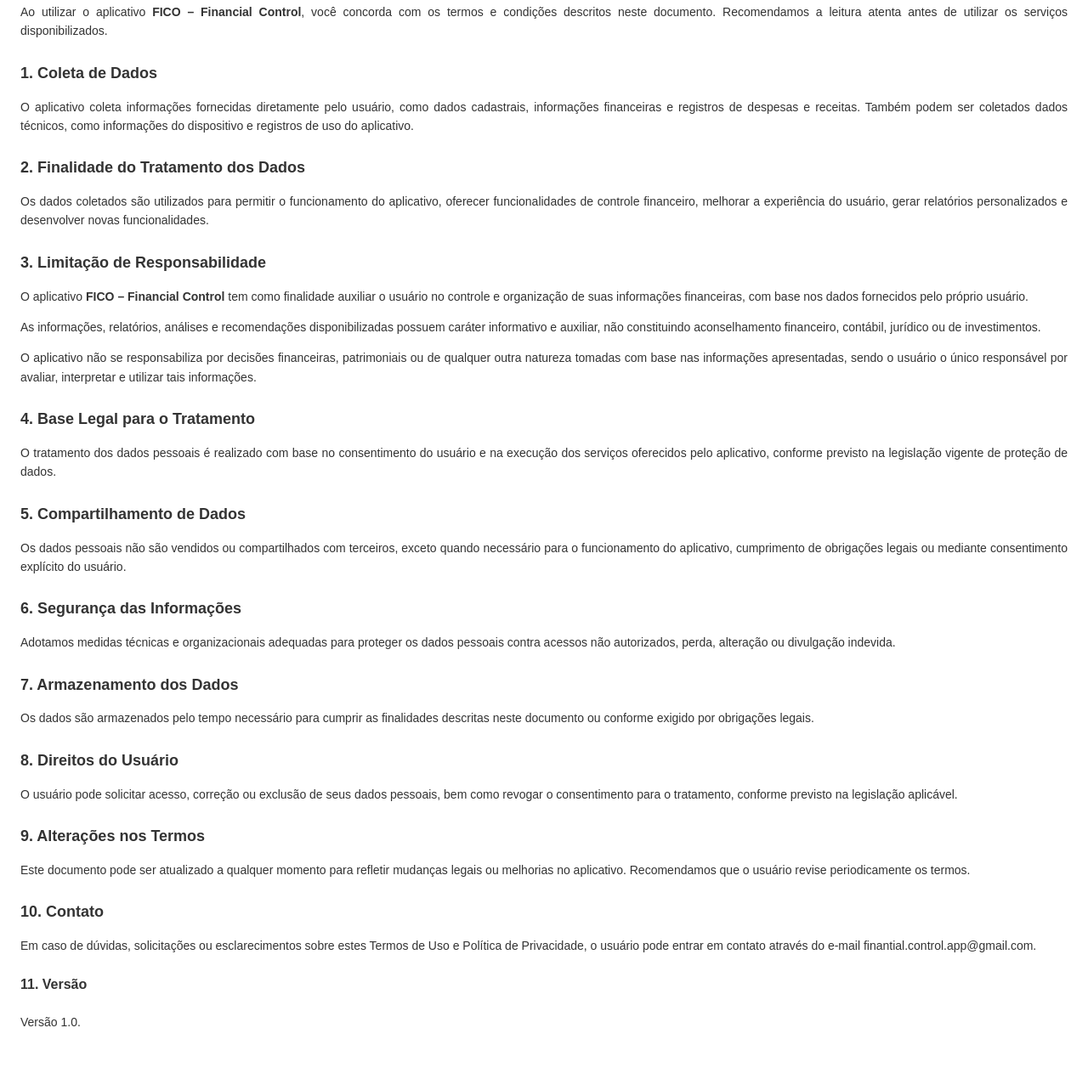
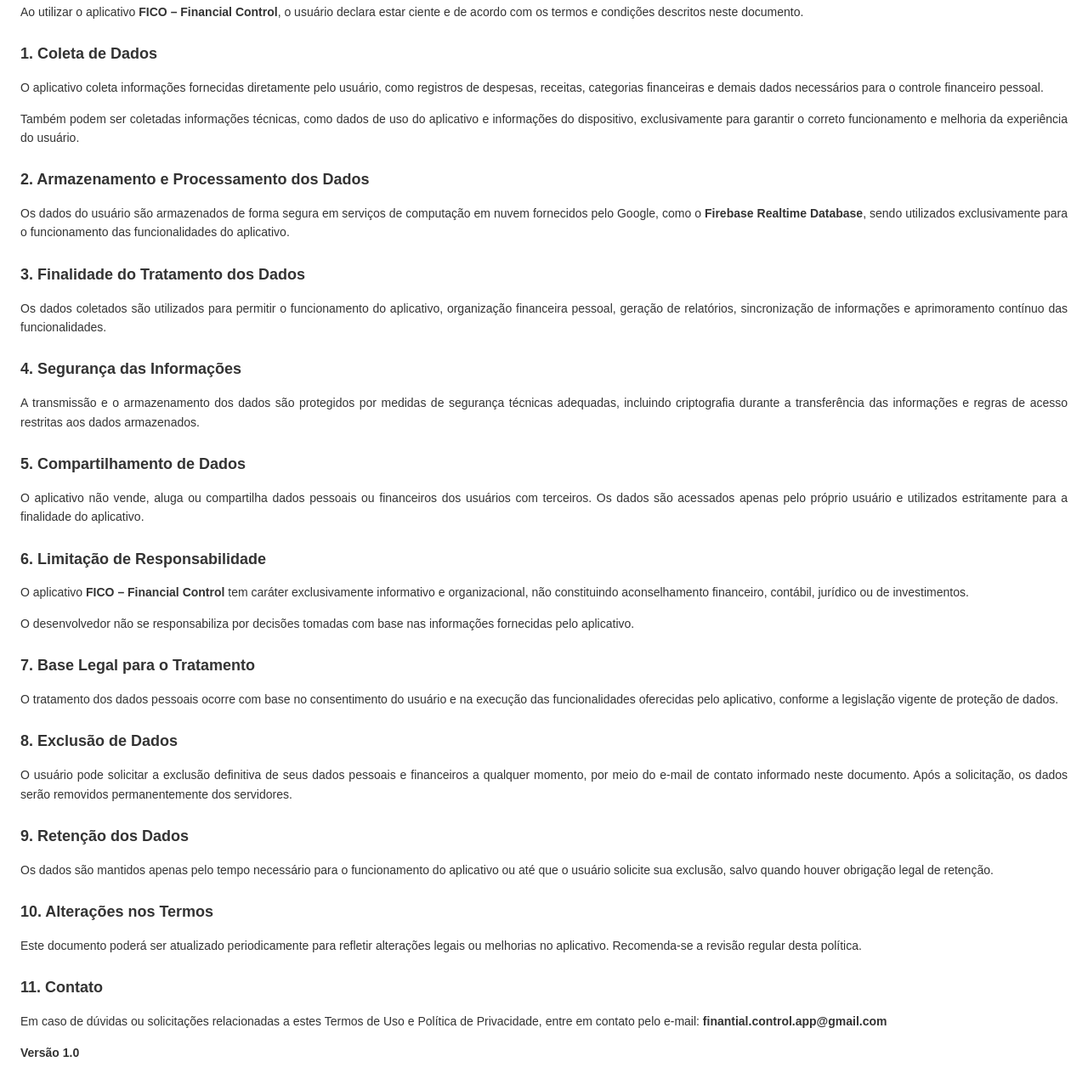
Before and after one commit to vinirecoaro/fico-privacy-police, a plain HTML site: page index.html in a window 1280 px wide. Shown: the part 87-1370 px from the top of the page at 85% size. Before the commit the page ends 1338 px from the top, so only its background shows below. Drawn offline with Linux system fonts and the light colour scheme.

Commit message:
Added where data are stored

```diff
--- a/index.html
+++ b/index.html
@@ -12,23 +12,9 @@
             padding: 16px;
             background-color: #ffffff;
         }
-
-        h1 {
-            font-size: 22px;
-            margin-bottom: 16px;
-        }
-
-        h2 {
-            font-size: 18px;
-            margin-top: 24px;
-            margin-bottom: 8px;
-        }
-
-        p {
-            font-size: 14px;
-            margin-bottom: 12px;
-            text-align: justify;
-        }
+        h1 { font-size: 22px; margin-bottom: 16px; }
+        h2 { font-size: 18px; margin-top: 24px; margin-bottom: 8px; }
+        p  { font-size: 14px; margin-bottom: 12px; text-align: justify; }
     </style>
 </head>
 <body>
@@ -36,69 +22,86 @@
 <h1>Termos de Uso e Política de Privacidade</h1>
 
 <p>
-    Ao utilizar o aplicativo <strong>FICO – Financial Control</strong>, você concorda com os termos e condições descritos neste documento. Recomendamos a leitura atenta antes de utilizar os serviços disponibilizados.
+    Ao utilizar o aplicativo <strong>FICO – Financial Control</strong>, o usuário declara estar ciente e de acordo
+    com os termos e condições descritos neste documento.
 </p>
 
 <h2>1. Coleta de Dados</h2>
 <p>
-    O aplicativo coleta informações fornecidas diretamente pelo usuário, como dados cadastrais, informações financeiras e registros de despesas e receitas. Também podem ser coletados dados técnicos, como informações do dispositivo e registros de uso do aplicativo.
+    O aplicativo coleta informações fornecidas diretamente pelo usuário, como registros de despesas, receitas,
+    categorias financeiras e demais dados necessários para o controle financeiro pessoal.
+</p>
+<p>
+    Também podem ser coletadas informações técnicas, como dados de uso do aplicativo e informações do dispositivo,
+    exclusivamente para garantir o correto funcionamento e melhoria da experiência do usuário.
 </p>
 
-<h2>2. Finalidade do Tratamento dos Dados</h2>
+<h2>2. Armazenamento e Processamento dos Dados</h2>
 <p>
-    Os dados coletados são utilizados para permitir o funcionamento do aplicativo, oferecer funcionalidades de controle financeiro, melhorar a experiência do usuário, gerar relatórios personalizados e desenvolver novas funcionalidades.
+    Os dados do usuário são armazenados de forma segura em serviços de computação em nuvem fornecidos pelo Google,
+    como o <strong>Firebase Realtime Database</strong>, sendo utilizados exclusivamente para o funcionamento das
+    funcionalidades do aplicativo.
 </p>
 
-<h2>3. Limitação de Responsabilidade</h2>
+<h2>3. Finalidade do Tratamento dos Dados</h2>
 <p>
-    O aplicativo <strong>FICO – Financial Control</strong> tem como finalidade auxiliar o usuário no controle e organização de suas informações financeiras, com base nos dados fornecidos pelo próprio usuário.
-</p>
-<p>
-    As informações, relatórios, análises e recomendações disponibilizadas possuem caráter informativo e auxiliar, não constituindo aconselhamento financeiro, contábil, jurídico ou de investimentos.
-</p>
-<p>
-    O aplicativo não se responsabiliza por decisões financeiras, patrimoniais ou de qualquer outra natureza tomadas com base nas informações apresentadas, sendo o usuário o único responsável por avaliar, interpretar e utilizar tais informações.
+    Os dados coletados são utilizados para permitir o funcionamento do aplicativo, organização financeira pessoal,
+    geração de relatórios, sincronização de informações e aprimoramento contínuo das funcionalidades.
 </p>
 
-<h2>4. Base Legal para o Tratamento</h2>
+<h2>4. Segurança das Informações</h2>
 <p>
-    O tratamento dos dados pessoais é realizado com base no consentimento do usuário e na execução dos serviços oferecidos pelo aplicativo, conforme previsto na legislação vigente de proteção de dados.
+    A transmissão e o armazenamento dos dados são protegidos por medidas de segurança técnicas adequadas,
+    incluindo criptografia durante a transferência das informações e regras de acesso restritas aos dados armazenados.
 </p>
 
 <h2>5. Compartilhamento de Dados</h2>
 <p>
-    Os dados pessoais não são vendidos ou compartilhados com terceiros, exceto quando necessário para o funcionamento do aplicativo, cumprimento de obrigações legais ou mediante consentimento explícito do usuário.
+    O aplicativo não vende, aluga ou compartilha dados pessoais ou financeiros dos usuários com terceiros.
+    Os dados são acessados apenas pelo próprio usuário e utilizados estritamente para a finalidade do aplicativo.
 </p>
 
-<h2>6. Segurança das Informações</h2>
+<h2>6. Limitação de Responsabilidade</h2>
 <p>
-    Adotamos medidas técnicas e organizacionais adequadas para proteger os dados pessoais contra acessos não autorizados, perda, alteração ou divulgação indevida.
+    O aplicativo <strong>FICO – Financial Control</strong> tem caráter exclusivamente informativo e organizacional,
+    não constituindo aconselhamento financeiro, contábil, jurídico ou de investimentos.
+</p>
+<p>
+    O desenvolvedor não se responsabiliza por decisões tomadas com base nas informações fornecidas pelo aplicativo.
 </p>
 
-<h2>7. Armazenamento dos Dados</h2>
+<h2>7. Base Legal para o Tratamento</h2>
 <p>
-    Os dados são armazenados pelo tempo necessário para cumprir as finalidades descritas neste documento ou conforme exigido por obrigações legais.
+    O tratamento dos dados pessoais ocorre com base no consentimento do usuário e na execução das funcionalidades
+    oferecidas pelo aplicativo, conforme a legislação vigente de proteção de dados.
 </p>
 
-<h2>8. Direitos do Usuário</h2>
+<h2>8. Exclusão de Dados</h2>
 <p>
-    O usuário pode solicitar acesso, correção ou exclusão de seus dados pessoais, bem como revogar o consentimento para o tratamento, conforme previsto na legislação aplicável.
+    O usuário pode solicitar a exclusão definitiva de seus dados pessoais e financeiros a qualquer momento,
+    por meio do e-mail de contato informado neste documento. Após a solicitação, os dados serão removidos
+    permanentemente dos servidores.
 </p>
 
-<h2>9. Alterações nos Termos</h2>
+<h2>9. Retenção dos Dados</h2>
 <p>
-    Este documento pode ser atualizado a qualquer momento para refletir mudanças legais ou melhorias no aplicativo. Recomendamos que o usuário revise periodicamente os termos.
+    Os dados são mantidos apenas pelo tempo necessário para o funcionamento do aplicativo ou até que o usuário
+    solicite sua exclusão, salvo quando houver obrigação legal de retenção.
 </p>
 
-<h2>10. Contato</h2>
+<h2>10. Alterações nos Termos</h2>
 <p>
-    Em caso de dúvidas, solicitações ou esclarecimentos sobre estes Termos de Uso e Política de Privacidade, o usuário pode entrar em contato através do e-mail finantial.control.app@gmail.com.
+    Este documento poderá ser atualizado periodicamente para refletir alterações legais ou melhorias no aplicativo.
+    Recomenda-se a revisão regular desta política.
 </p>
 
-<h4>11. Versão</h4>
+<h2>11. Contato</h2>
 <p>
-    Versão 1.0.
+    Em caso de dúvidas ou solicitações relacionadas a estes Termos de Uso e Política de Privacidade, entre em contato
+    pelo e-mail: <strong>finantial.control.app@gmail.com</strong>
 </p>
+
+<p><strong>Versão 1.0</strong></p>
 
 </body>
 </html>
```
